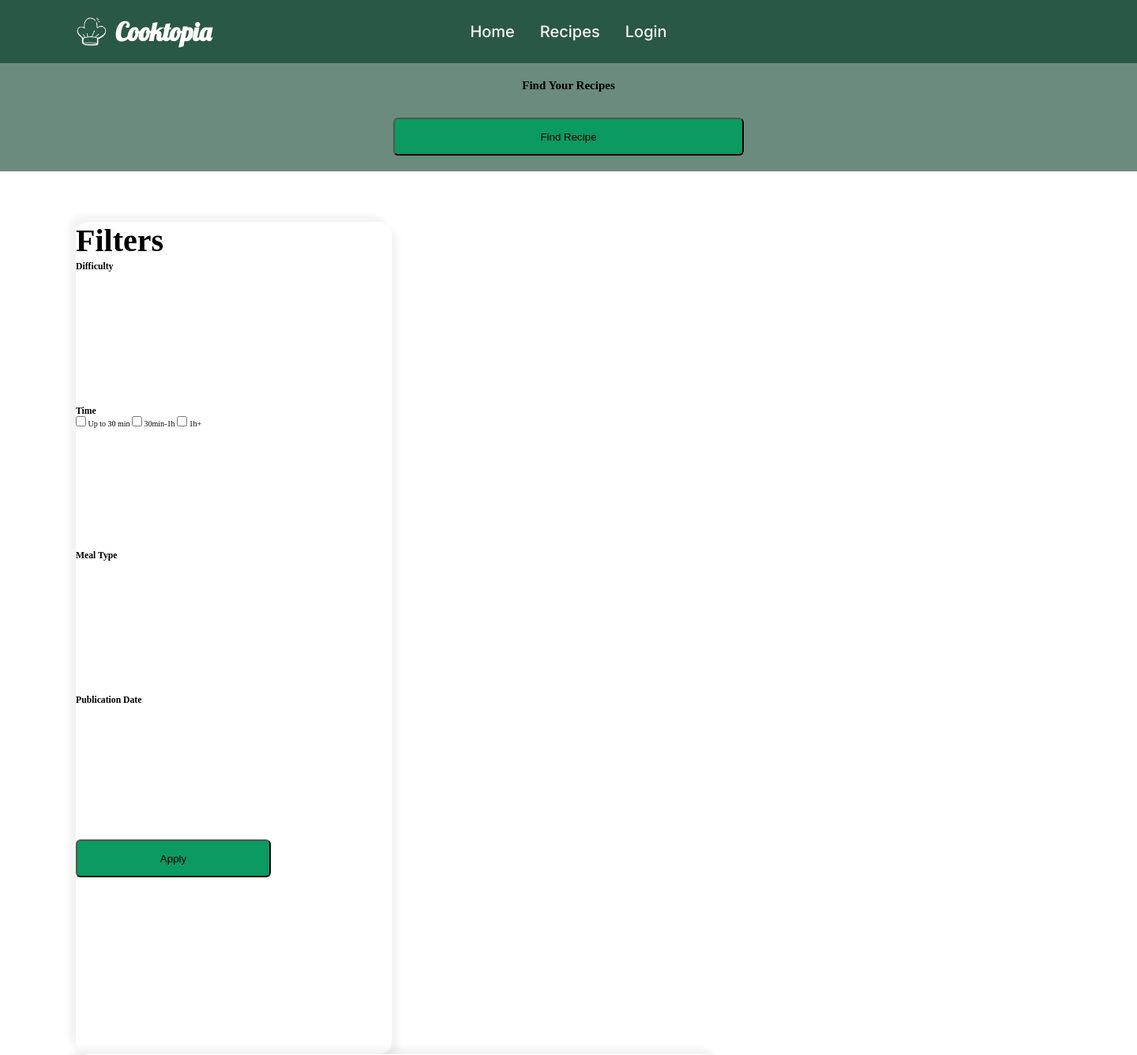
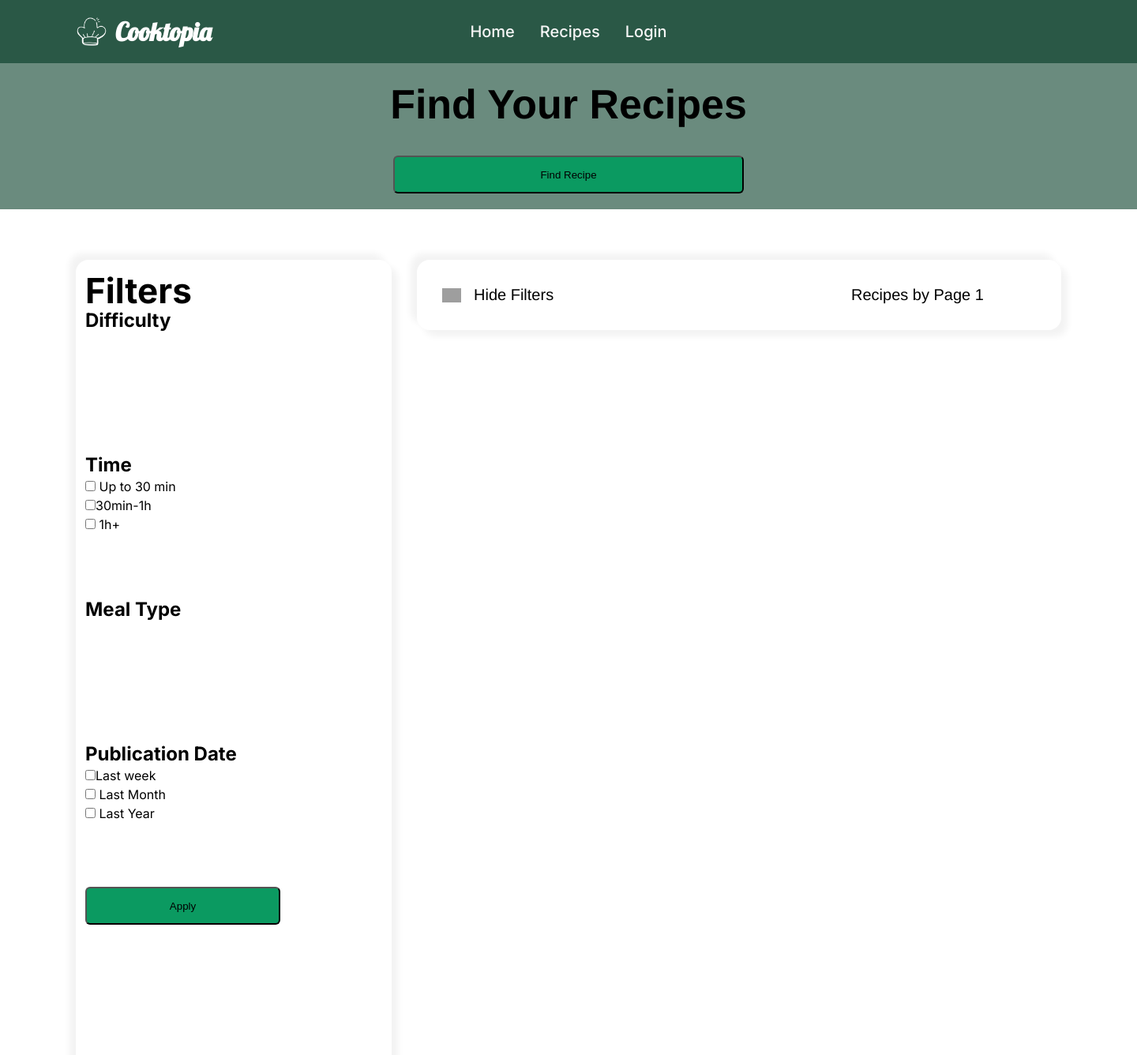
Before and after one commit to dwecks/DIAM-Django-Cooktopia, a Django app: page /recipes in a window 1440 px wide. Shown: the top 1336 px of the page at 79% size. Run offline with Django 4.2, Linux system fonts and the light colour scheme; some libraries are stand-ins or nearby versions; grey boxes are pictures that could not be loaded.

Commit message:
safe version

```diff
--- a/static/css/recipes.css
+++ b/cooktopia/static/css/recipes.css
@@ -101,6 +101,7 @@
 }
 
 .filters_frame {
+    padding: 1.2rem;
     background: #FFFFFF;
     box-shadow: 8px 8px 8px rgba(0, 0, 0, 0.05), -8px -8px 8px rgba(0, 0, 0, 0.05);
     border-radius: 16px;
@@ -177,23 +178,17 @@
 
     height: 25px;
 }
-.receitas_header_left_container{
-    width: 148px;
-}
-
-.receitas_header_left_container_vector{
-    position: absolute;
-    left: 8.33%;
-    right: 8.33%;
-    top: 12.5%;
-    bottom: 12.5%;
-
-    border: 2px solid #1F2223;
+.receitas_header_left_container {
+  display: flex;
+  flex-direction: row;
+  justify-content: flex-start;
+  align-items: center;
+  width: 148px;
+    margin-left: auto;
 }
 
 .receitas_header_right_container{
     width: 234px;
-
     order: 1;
 }
 
@@ -214,24 +209,33 @@
     order: 1;
 }
 
-.vector_right, vector_left{
-    position: absolute;
-    border: 2px solid #1F2223;
-}
+
 
 .vector_right{ /*receitas_header_right_container_vector*/
+
     left: 25%;
     right: 25%;
     top: 37.5%;
     bottom: 37.5%;
 }
 
-.vector_left{/*receitas_header_left_container_vector*/
-    left: 8.33%;
-    right: 8.33%;
-    top: 12.5%;
-    bottom: 12.5%;
+.vector_left{
+  width: 24px;
+  height: 24px;
+  left: 8.33%;
+  right: 8.33%;
+  top: 12.5%;
+  bottom: 12.5%;
 }
+
+.vector_left img {
+  width: 100%;
+  height: 100%;
+  object-fit: contain;
+  max-width: 100%;
+  max-height: 100%;
+}
+
 
 .receitas_content {
     height: 984px;
@@ -426,7 +430,6 @@
     height: 20px;
 }
 
-
 .footer_container { /*with site name and vector*/
     padding: 0px;
     gap: 8px;
--- a/cooktopia/templates/cooktopia/recipes.html
+++ b/cooktopia/templates/cooktopia/recipes.html
@@ -1,62 +1,64 @@
 {% extends 'base.html' %}
+<!-- Configurar path nas setting -->
 {% load static %}
+{% block css %}<link rel="stylesheet" href="{% static '/css/recipes.css' %}" />{% endblock %}
 
 {% block title %} Recipes {% endblock %}
-<h1>Recipes</h1>
-{% block css %}<link rel="stylesheet" href="{% static '/css/recipes.css' %}" />{% endblock %}
-
 {% block content %}
 <section class="section flex-c P300-b">
-		<h1>Find Your Recipes</h1>
+		<h1 class="h1 headers-font">Find Your Recipes</h1>
 		<button class="searchBarButton">Find Recipe</button>
 </section>
-<section class="mainDiv">
-		<div class="filtersDiv">
+<section class="mainDiv section flex-r">
+		<div class="filtersDiv section">
 			<div class="filters_frame">
-				<h2>Filters</h2>
+				<h2 class="h2 text-font">Filters</h2>
 				<div class="filter">
-					<h3>Difficulty</h3>
+					<h3 class="h4 text-font">Difficulty</h3>
 						{% for difficulty in difficulties %}
-							<label><input type="checkbox" name="difficulty" value="{{ difficulty.id }}"> {{ difficulty.name }}</label>
+							<label style="display:block"><input type="checkbox" name="difficulty" value="{{ difficulty.id }}"><span class="p2-r text-font"> {{ difficulty.name }}</span></label>
 						{% endfor %}
 				</div>
 				<div class="filter">
-				<h3>Time</h3>
-					<label><input type="checkbox" name="preparationTime" value="0,30"> Up to 30 min</label>
-					<label><input type="checkbox" name="preparationTime" value="30,60"> 30min-1h</label>
-					<label><input type="checkbox" name="preparationTime" value="60,"> 1h+</label>
+				<h3 class = "h4 text-font">Time</h3>
+					<label style="display:block"><input type="checkbox" name="preparationTime" value="0,30" ><span class="p2-r text-font"> Up to 30 min</span></label>
+					<label style="display:block"><input type="checkbox" name="preparationTime" value="30,60"><span class="p2-r text-font">30min-1h</span></label>
+					<label style="display:block"><input type="checkbox" name="preparationTime" value="60,"><span class="p2-r text-font"> 1h+</span></label>
 			</div>
 			<div class="filter">
-				<h3>Meal Type</h3>
+				<h3 class="h4 text-font">Meal Type</h3>
 				{% for meal_type in meal_types %}
-        			<label><input type="checkbox" name="mealType" value="{{ meal_type.id }}"> {{ meal_type.name }}</label>
+        			<label style="display:block"><input type="checkbox" name="mealType" value="{{ meal_type.id }}"><span class="p2-r text-font">{{ meal_type.name }}</span></label>
 				{% endfor %}
 			</div>
 			<div class="filter">
-				<h3>Publication Date</h3>
-				{% for meal_type in meal_types %}
-        			<label><input type="checkbox" name="pub_date" value="week"> Last week</label>
-					<label><input type="checkbox" name="pub_date" value="month"> Last Month</label>
-					<label><input type="checkbox" name="pub_date" value="year"> Last Year</label>
-				{% endfor %}
+				<h3 class="h4 text-font">Publication Date</h3>
+        			<label style="display:block"><input type="checkbox" name="pub_date" value="week"><span class="p2-r text-font">Last week</span></label>
+					<label style="display:block"><input type="checkbox" name="pub_date" value="month"><span class="p2-r text-font"> Last Month </span></label>
+					<label style="display:block"><input type="checkbox" name="pub_date" value="year"><span class="p2-r text-font"> Last Year </span></label>
 			</div>
 			<button class="applyFiltersButton">Apply</button>
 			</div>
 		</div>
-		<div class="receitas">
+		<div class="receitas section flex-c">
 			<div class="receitas_header">
-				<div class="receitas_header_frame">
-					<div class="receitas_header_left_container">
-						<img src="hide-filters-icon.png" alt="Hide Filters">
-						<span>Hide Filters</span>
+				<div class="receitas_header_frame section flex-r">
+					<div class="receitas_header_left_container section">
+						<div class="vector_left">
+								<img src="media/Icons/hide-filters-icon.png" alt="Hide Filters">
+						</div>
+						<span class="receitas_header_text_left">Hide Filters</span>
 					</div>
 					<div class="receitas_header_right_container">
-						<h4>Recipes by Page <span class="page-number">1</span></h4>
+						<h4 class="receitas_header_text_right">Recipes by Page <span class="page-number">1</span></h4>
 					</div>
 				</div>
 			</div>
-			<div class="receitas_content">
-				<h3>Spaghetti Bolognese</h3>
+			<div class="receitas_content section flex-r">
+				{% for recipe in new_recipes %}
+                	{% include 'cooktopia/snippets/completRecipeCard.html' %}
+            	{% endfor %}
+				<!--<h3>Spaghetti Bolognese</h3>
 				<p class="chef-name">by John Smith</p>
 				<div class="rating">
 					<span class="star"></span>
@@ -66,14 +68,11 @@
 					<span class="star"></span>
 				</div>
 				<img src="/uploads/recipes/food.jpeg" alt="Spaghetti Bolognese">
-<!--				<div class="recipe_footer">-->
-<!--					<a href="#"><img src="like-icon.jpg" alt="Like" class="thumbs_up_vector"> <span class="number_thumbs_up">256</span></a>-->
-<!--					<a href="#"><img src="share-icon.png" alt="Share"> Share</a>-->
-				</div>
+&lt;!&ndash;				<div class="recipe_footer">&ndash;&gt;
+&lt;!&ndash;					<a href="#"><img src="like-icon.jpg" alt="Like" class="thumbs_up_vector"> <span class="number_thumbs_up">256</span></a>&ndash;&gt;
+&lt;!&ndash;					<a href="#"><img src="share-icon.png" alt="Share"> Share</a>&ndash;&gt;
+				</div>-->
 			</div>
 		</div>
-	<footer>
-   		<p style="text-align:left;">Cooktopia</p> <!-- adicionar na base (?) -->
-	</footer>
 </section>
 {% endblock %}
--- a/cooktopia/views.py
+++ b/cooktopia/views.py
@@ -42,16 +42,6 @@
 
 def recipes(request):
     return render(request, 'cooktopia/recipes.html')
-
-
-def meal_types_view(request):
-    meal_types = MealType.objects.all()
-    return render(request, 'my_template.html', {'meal_types': meal_types})
-
-
-def difficulties_view(request):
-    difficulties = Difficulty.objects.all()
-    return render(request, 'my_template.html', {'difficulties': difficulties})
 
 
 def filter_by_preparation_time(request):
```
